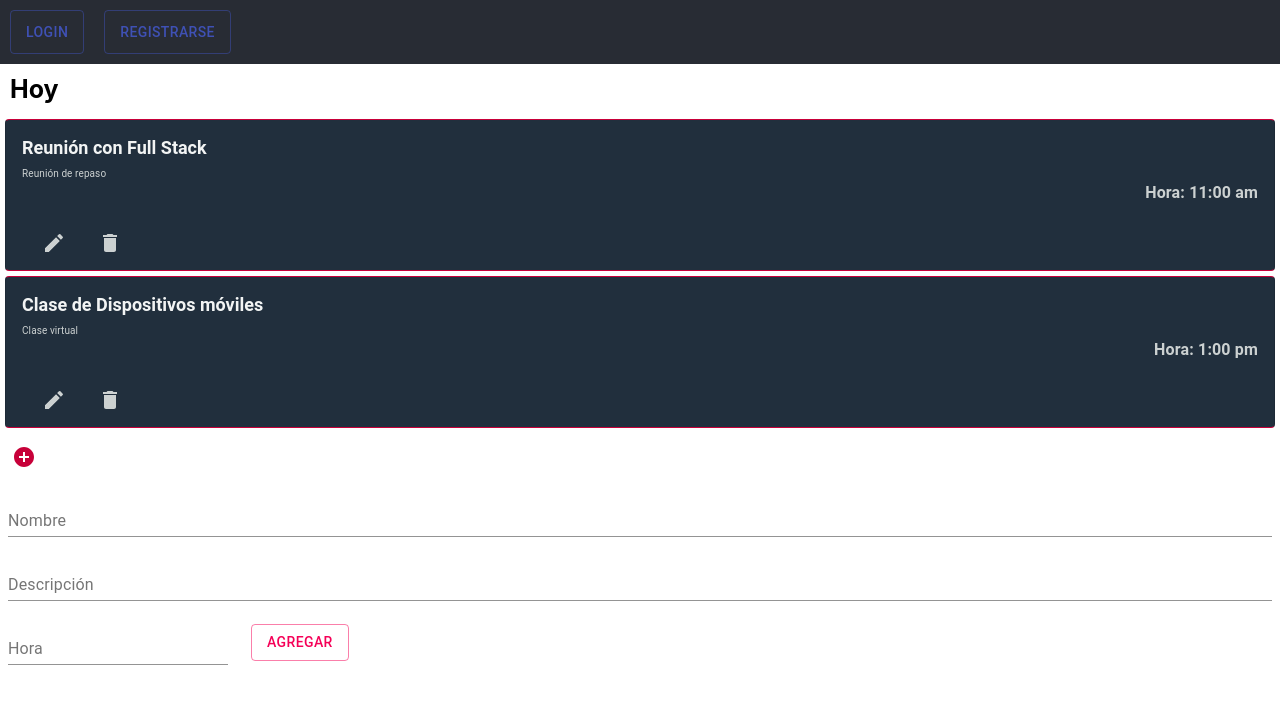
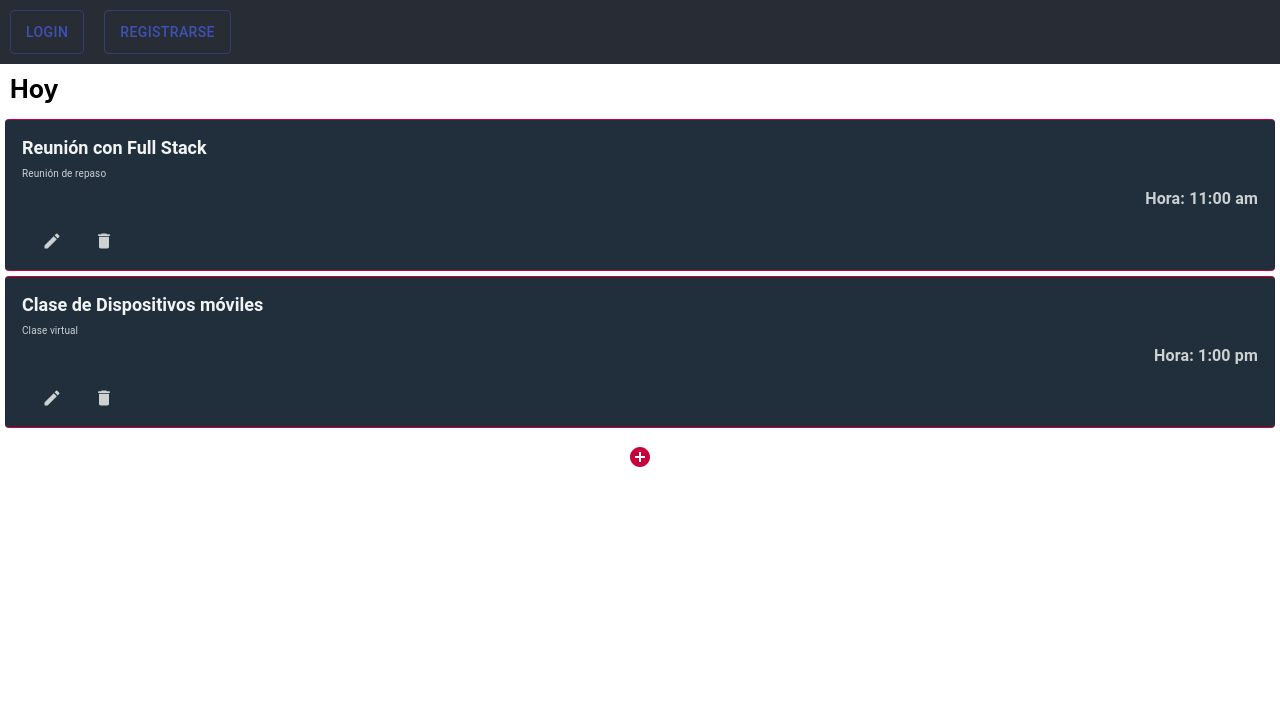
Before and after one commit to DamaBeth/ToDoList, a React (Create React App) app: page / in a window 1280 px wide. Shown: the top 704 px of the page. Built offline with nearby package versions, Linux system fonts and the light colour scheme.

Commit message:
Ocultar y mostrar formulario

```diff
--- a/src/App.css
+++ b/src/App.css
@@ -1,11 +1,23 @@
 .App {
-  align-items: left;
+  display: 'flex'
 }
 
 .App-header {
   background-color: #282c34;
   min-height: 8vh;
   display: flex;
-  align-items: right;
+  align-items: left;
   color: white;
 }
+
+div.center {
+  text-align: center;
+  align-items: center;
+  justify-content: center;
+}
+
+div.right{
+  text-align: right;
+  align-items: right;
+  justify-content: right;
+}
--- a/src/App.js
+++ b/src/App.js
@@ -2,7 +2,6 @@ import './App.css';
 import React from 'react';
 import HeaderButton from "./Button";
 import FormCard from "./FormTodo";
-
 
 function App() {
   const styles = {margin: "10px", left: 0, position: "relative", fontSize: 25, fontWeight: 'bold' };
@@ -13,10 +12,8 @@ function App() {
         <HeaderButton name="Login"/>
         <HeaderButton name="Registrarse" />
       </header>
-      <main>
-        <p style={styles}>Hoy</p>
+      <p style={styles}>Hoy</p>
         <FormCard />
-      </main>
     </div>
   );
 }
--- a/src/Card.jsx
+++ b/src/Card.jsx
@@ -1,12 +1,9 @@
 import React from 'react';
 import { makeStyles } from '@material-ui/core/styles';
 import Card from '@material-ui/core/Card';
-import CardActions from '@material-ui/core/CardActions';
-import CardContent from '@material-ui/core/CardContent';
-import IconButton from '@material-ui/core/IconButton';
+import { CardActions, CardContent, IconButton, Typography } from '@material-ui/core';
 import DeleteIcon from '@material-ui/icons/Delete';
 import EditIcon from '@material-ui/icons/Edit';
-import Typography from '@material-ui/core/Typography';
 
 const useStyles = makeStyles({
   root: {
@@ -41,8 +38,7 @@ const useStyles = makeStyles({
   buttonAction: {
       textAlign: 'left',
       alignItems: 'left',
-      color: '#CCD1D1',
-
+      color: '#CCD1D1'
   }
 });
 
@@ -65,16 +61,16 @@ export default function SimpleCard(props) {
         </Typography>
         <Typography className={classes.pos} color="textSecondary">
           {props.descripcion}
+        </Typography>
         <Typography className={classes.hour} color="textSecondary">
             Hora: {props.hora}
         </Typography>
-        </Typography>
         <CardActions>
             <IconButton className={classes.buttonAction} onClick={actionEdit} aria-label="edit">
-                  <EditIcon />
+                <EditIcon fontSize="small" />
             </IconButton>
             <IconButton className={classes.buttonAction} onClick={actionDelete} aria-label="delete">
-                <DeleteIcon />
+                <DeleteIcon fontSize="small" />
             </IconButton>
         </CardActions>
       </CardContent>
--- a/src/FormTodo.jsx
+++ b/src/FormTodo.jsx
@@ -27,11 +27,11 @@ const useStyles = makeStyles((theme) => ({
 
 export default function FormCard(){
     const classes = useStyles();
-    const styleButton = {color:"#C70039", textAlign: "center"};
+    const styleButton = {
+        color:"#C70039"
+    };
 
-    const actionAdd = () => {
-        alert("Tarea añadida");
-    }
+    const [showForm, hideForm] = useState(false); //bool
 
     const initialCard = {
         id:'',
@@ -59,6 +59,7 @@ export default function FormCard(){
                 id:Math.max(...cards.map(card => card.id)) + 1
             }
         ])
+        document.getElementById("addNewCard").reset();
     };
 
     return (
@@ -78,17 +79,26 @@ export default function FormCard(){
                     })}
                 </Grid>
             </Grid>
-            <IconButton onClick={actionAdd} style={styleButton} aria-label="addcircleicon">
-                <AddCircleIcon />
-            </IconButton>
 
-            <form onSubmit={(ev) => addCard(ev)} className={classes.root} noValidate autoComplete="off">
-                <TextField type="text" onChange={(ev) => setCard({...card, nombre: ev.target.value})}       fullWidth style={{ margin: 8 }} id="nombre" label="Nombre" />
-                <TextField type="text" onChange={(ev) => setCard({...card, descripcion: ev.target.value})}  fullWidth style={{ margin: 8 }} id="descripcion" label="Descripción" />
-                <TextField type="text" onChange={(ev) => setCard({...card, hora: ev.target.value})}                   style={{ margin: 8 }} id="hora" label="Hora" />
-                <Button    type="submit" variant="outlined" style={{ margin: 15 }} color="secondary"> Agregar </Button>
+            <div className="center">
+                <IconButton onClick={() => hideForm(!showForm)}  aria-label="addcircleicon">
+                    <AddCircleIcon style={styleButton} />
+                </IconButton>
+            </div>
 
-            </form>
+            { showForm ? (
+                <form onSubmit={(ev) => addCard(ev)} className={classes.root} noValidate id="addNewCard" autoComplete="off">
+                    <TextField type="text" onChange={(ev) => setCard({...card, nombre: ev.target.value})}       fullWidth style={{ margin: 8 }} id="nombre" label="Nombre" />
+                    <TextField type="text" onChange={(ev) => setCard({...card, descripcion: ev.target.value})}  fullWidth style={{ margin: 8 }} id="descripcion" label="Descripción" />
+                    <TextField type="text" onChange={(ev) => setCard({...card, hora: ev.target.value})}                   style={{ margin: 8 }} id="hora" label="Hora" />
+                    <br/>
+                    <div className="right">
+                        <Button    type="submit" variant="outlined" style={{ margin: 15 }} color="secondary"> Agregar </Button>
+                    </div>
+                </form>
+            ) : (
+                console.log("Formulario oculto"))
+            }
         </div>
     );
 }
```
Lines whose indentation alone changed are shown as unchanged.
